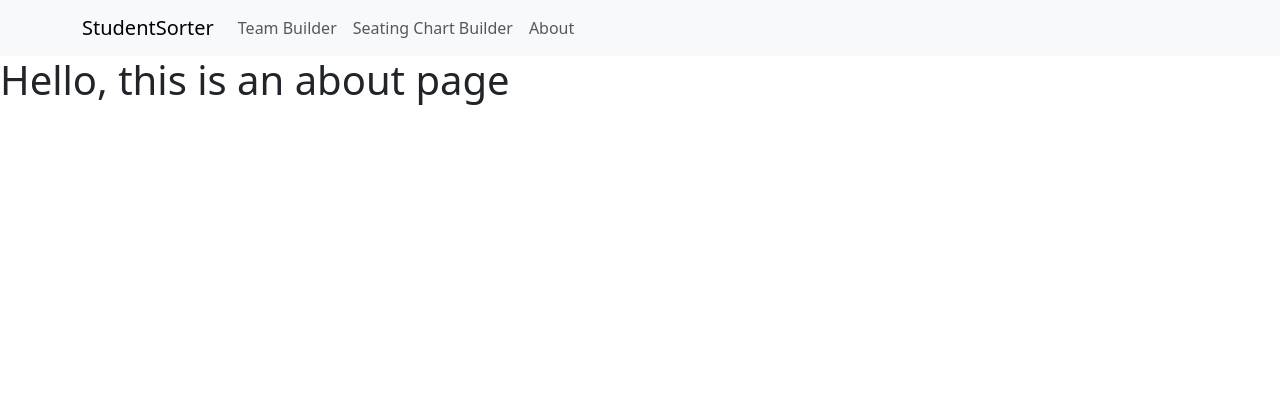
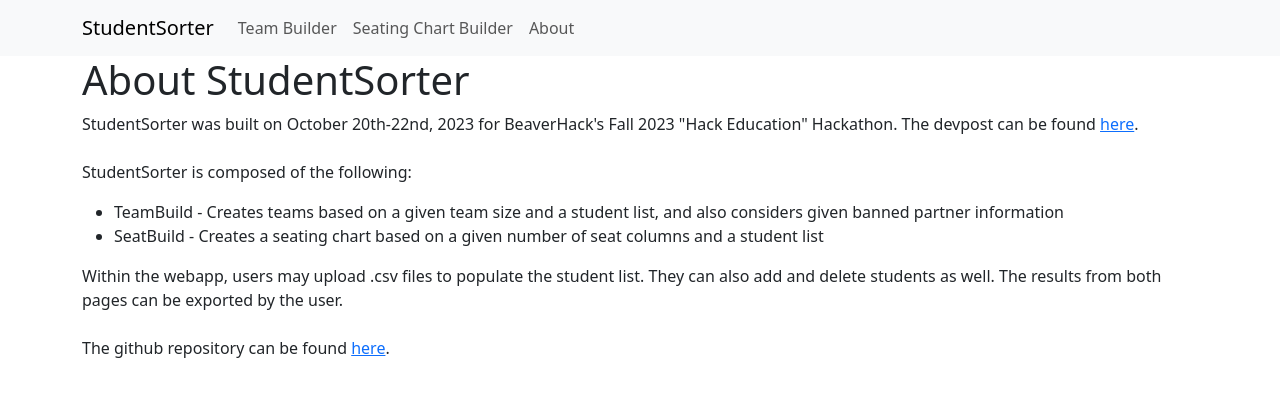
Before and after one commit to xiaolongbytes/StudentSorter, a Next.js app: page /about in a window 1280 px wide. Shown: the top 396 px of the page. Built offline with nearby package versions, Linux system fonts and the light colour scheme.

Commit message:
Filled out About page and README

```diff
--- a/src/pages/about.tsx
+++ b/src/pages/about.tsx
@@ -1,3 +1,42 @@
+import { Container } from 'react-bootstrap';
+
 export default () => {
-    return <h1>Hello, this is an about page</h1>;
+    return (
+        <Container>
+            <h1>About StudentSorter</h1>
+            <p>
+                {' '}
+                StudentSorter was built on October 20th-22nd, 2023 for
+                BeaverHack's Fall 2023 "Hack Education" Hackathon. The devpost
+                can be found{' '}
+                <a href="https://beaverhacks-fall-2023.devpost.com/">
+                    here
+                </a>. <br />
+                <br />
+                StudentSorter is composed of the following:{' '}
+            </p>
+            <ul>
+                <li>
+                    TeamBuild - Creates teams based on a given team size and a
+                    student list, and also considers given banned partner
+                    information
+                </li>
+                <li>
+                    SeatBuild - Creates a seating chart based on a given number
+                    of seat columns and a student list
+                </li>
+            </ul>
+            <p>
+                Within the webapp, users may upload .csv files to populate the
+                student list. They can also add and delete students as well. The
+                results from both pages can be exported by the user. <br />
+                <br />
+                The github repository can be found{' '}
+                <a href="https://github.com/xiaolongbytes/StudentSorter">
+                    here
+                </a>
+                .
+            </p>
+        </Container>
+    );
 };
```
Also changed, not shown: 1 other file (tests, documents, lock files or other folders).
